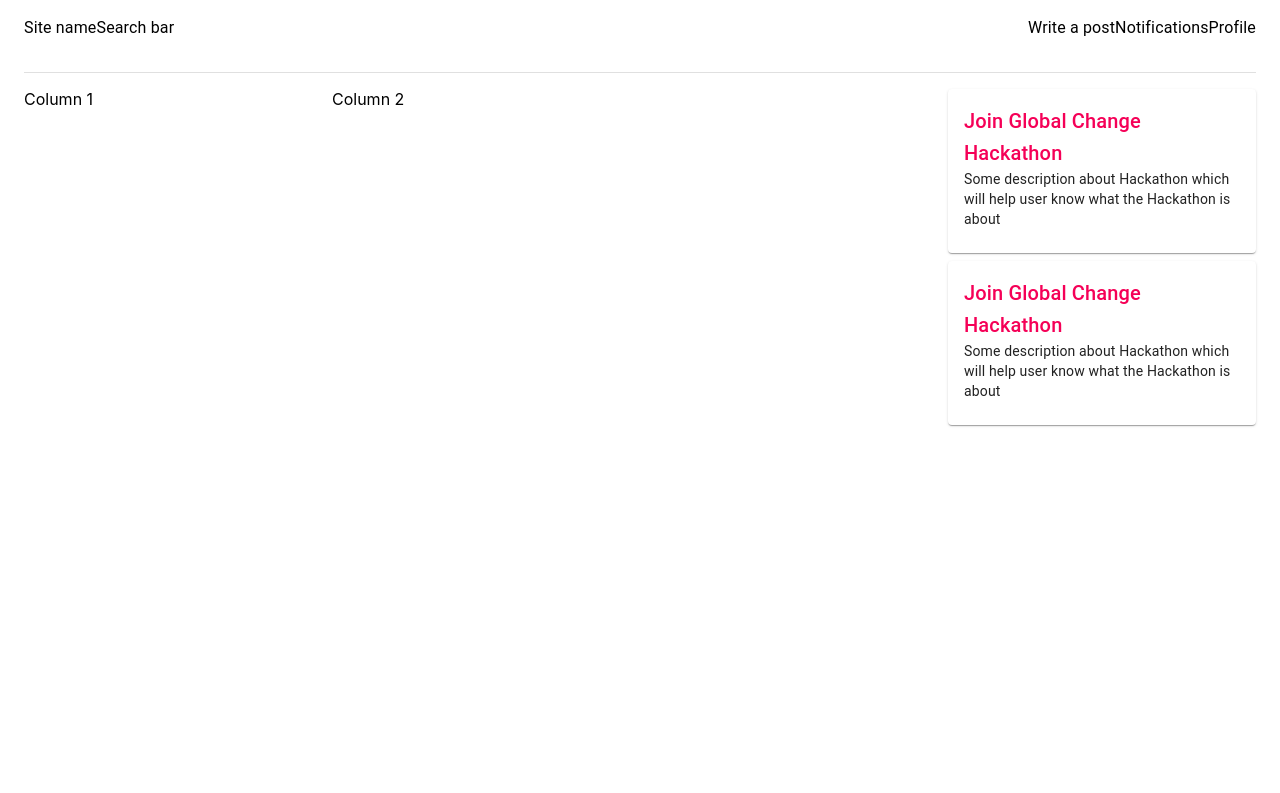
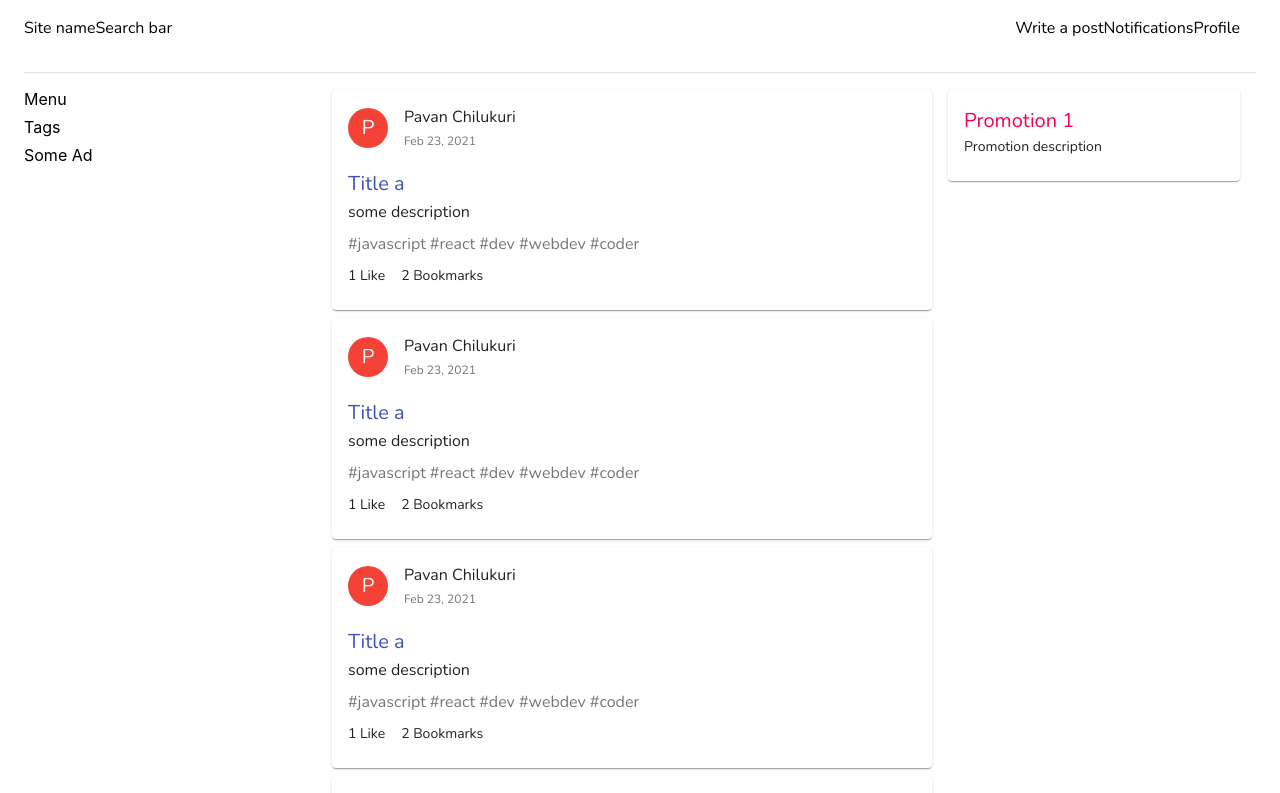
Before and after one commit to chilupa/dev-blog-ui, a React (Create React App) app: page / in a window 1280 px wide. Shown: the top 793 px of the page. Built offline with nearby package versions, Linux system fonts and the light colour scheme.

Commit message:
Add Nunito font to typography

```diff
--- a/package.json
+++ b/package.json
@@ -4,6 +4,7 @@
   "private": true,
   "dependencies": {
     "@material-ui/core": "^4.11.3",
+    "@material-ui/icons": "^4.11.2",
     "@testing-library/jest-dom": "^5.11.4",
     "@testing-library/react": "^11.1.0",
     "@testing-library/user-event": "^12.1.10",
--- a/public/index.html
+++ b/public/index.html
@@ -15,6 +15,14 @@
       user's mobile device or desktop. See https://developers.google.com/web/fundamentals/web-app-manifest/
     -->
     <link rel="manifest" href="%PUBLIC_URL%/manifest.json" />
+    <link rel="preconnect" href="https://fonts.gstatic.com" />
+    <link rel="preconnect" href="https://fonts.gstatic.com" />
+    <link rel="preconnect" href="https://fonts.gstatic.com" />
+    <link rel="preconnect" href="https://fonts.gstatic.com" />
+    <link
+      href="https://fonts.googleapis.com/css2?family=Nunito:ital,wght@0,400;0,600;0,700;0,800;0,900;1,400;1,600;1,700;1,800;1,900&display=swap"
+      rel="stylesheet"
+    />
     <!--
       Notice the use of %PUBLIC_URL% in the tags above.
       It will be replaced with the URL of the `public` folder during the build.
--- a/src/components/Header/Header.js
+++ b/src/components/Header/Header.js
@@ -5,7 +5,7 @@ const Header = () => {
   return (
     <Box>
       <Box pt={2} pb={2}>
-        <Grid container xs={12}>
+        <Grid container xs={12} spacing={2}>
           <Grid item xs={2}>
             <Typography variant="body1" component="span">
               Site name
--- /dev/null
+++ b/src/components/PostCard/Bookmark.js
@@ -0,0 +1,16 @@
+import React from 'react';
+import { Box, Typography } from '@material-ui/core';
+
+const Bookmark = ({ likeCount, bookmarkCount }) => (
+  <Box component="span" pl={likeCount === 0 ? 0 : 2}>
+    {bookmarkCount > 0 && (
+      <Typography variant="body2" component="span">
+        {bookmarkCount > 1
+          ? `${bookmarkCount} Bookmarks`
+          : `${bookmarkCount} Bookmark`}
+      </Typography>
+    )}
+  </Box>
+);
+
+export default Bookmark;
--- /dev/null
+++ b/src/components/PostCard/Like.js
@@ -0,0 +1,16 @@
+import React from 'react';
+import { Box, Typography } from '@material-ui/core';
+
+const Like = ({ likeCount }) => {
+  return (
+    likeCount > 0 && (
+      <Box component="span">
+        <Typography variant="body2" component="span">
+          {likeCount > 1 ? `${likeCount} Likes` : `${likeCount} Like`}
+        </Typography>
+      </Box>
+    )
+  );
+};
+
+export default Like;
--- /dev/null
+++ b/src/components/PostCard/PostCard.js
@@ -0,0 +1,59 @@
+import React from 'react';
+import Card from '@material-ui/core/Card';
+import CardContent from '@material-ui/core/CardContent';
+import Typography from '@material-ui/core/Typography';
+import { Avatar, Box, CardHeader, makeStyles } from '@material-ui/core';
+import { red } from '@material-ui/core/colors';
+import Like from './Like';
+import Bookmark from './Bookmark';
+import Tags from './Tags';
+
+const useStyles = makeStyles(() => ({
+  avatar: {
+    backgroundColor: red[500],
+  },
+  cardHeader: {
+    paddingBottom: '0px',
+  },
+}));
+
+const PostCard = ({ title, description, tags, likeCount, bookmarkCount }) => {
+  const classes = useStyles();
+  return (
+    <Box pb={1}>
+      <Card>
+        <CardHeader
+          className={classes.cardHeader}
+          avatar={
+            <Avatar aria-label="recipe" className={classes.avatar}>
+              P
+            </Avatar>
+          }
+          title={<Typography variant="body1">Pavan Chilukuri</Typography>}
+          subheader={
+            <Typography variant="caption" color="textSecondary">
+              Feb 23, 2021
+            </Typography>
+          }
+        />
+        <CardContent className={classes.cardContent}>
+          <Typography variant="h6" component="h1" color="primary">
+            {title}
+          </Typography>
+          {description && (
+            <Typography variant="body1" component="p">
+              {description}
+            </Typography>
+          )}
+          <Tags tags={tags} />
+          <Box pt={1}>
+            <Like likeCount={likeCount} />
+            <Bookmark likeCount={likeCount} bookmarkCount={bookmarkCount} />
+          </Box>
+        </CardContent>
+      </Card>
+    </Box>
+  );
+};
+
+export default PostCard;
--- /dev/null
+++ b/src/components/PostCard/Tags.js
@@ -0,0 +1,20 @@
+import React from 'react';
+import { Box, Typography } from '@material-ui/core';
+
+const Tags = ({ tags }) => {
+  return (
+    tags && (
+      <Box pt={1}>
+        {tags.map((tag, index) => (
+          <Box component="span" key={index}>
+            <Typography
+              component="body2"
+              color="textSecondary">{`#${tag} `}</Typography>
+          </Box>
+        ))}
+      </Box>
+    )
+  );
+};
+
+export default Tags;
--- /dev/null
+++ b/src/mocks/posts.js
@@ -0,0 +1,71 @@
+export const posts = [
+  {
+    title: 'Title a',
+    description: 'some description',
+    tags: ['javascript', 'react', 'dev', 'webdev', 'coder'],
+    likeCount: 1,
+    bookmarkCount: 2,
+  },
+  {
+    title: 'Title a',
+    description: 'some description',
+    tags: ['javascript', 'react', 'dev', 'webdev', 'coder'],
+    likeCount: 1,
+    bookmarkCount: 2,
+  },
+  {
+    title: 'Title a',
+    description: 'some description',
+    tags: ['javascript', 'react', 'dev', 'webdev', 'coder'],
+    likeCount: 1,
+    bookmarkCount: 2,
+  },
+  {
+    title: 'Title a',
+    tags: ['javascript', 'dev', 'webdev', 'coder'],
+    likeCount: 0,
+    bookmarkCount: 0,
+  },
+  {
+    title: 'Title a',
+    description: 'some description',
+    tags: ['javascript', 'react', 'dev', 'coder'],
+    likeCount: 0,
+    bookmarkCount: 1,
+  },
+  {
+    title: 'Title a',
+    description: 'some description',
+    tags: ['javascript', 'react', 'dev', 'webdev', 'coder'],
+    likeCount: 1,
+    bookmarkCount: 2,
+  },
+  {
+    title: 'Title a',
+    description: 'some description',
+    tags: ['javascript', 'webdev', 'coder'],
+    likeCount: 1,
+    bookmarkCount: 2,
+  },
+  {
+    title: 'Title a',
+    description: 'some description',
+    tags: ['javascript', 'react', 'dev', 'webdev', 'coder'],
+    likeCount: 1,
+    bookmarkCount: 2,
+  },
+  {
+    title: 'Title a',
+    description: 'some description',
+    tags: ['javascript', 'react', 'dev', 'webdev', 'coder'],
+    likeCount: 1,
+    bookmarkCount: 2,
+  },
+  {
+    title: 'Title a',
+    description: 'some description',
+    tags: ['javascript', 'react', 'dev', 'webdev', 'coder'],
+    likeCount: 1,
+    bookmarkCount: 2,
+  },
+];
--- a/src/pages/Home/Home.js
+++ b/src/pages/Home/Home.js
@@ -1,30 +1,23 @@
 import React from 'react';
 import { Box, Grid } from '@material-ui/core';
-import SimpleCard from '../../components/SimpleCard/SimpleCard';
+import { posts } from '../../mocks/posts';
+import Posts from './Posts';
+import Promotion from './Promotion';
 
 const Home = () => {
   return (
     <Box>
-      <Grid container xs={12}>
+      <Grid container xs={12} spacing={2}>
         <Grid item xs={3}>
-          Column 1
+          <Box>Menu</Box>
+          <Box pt={1}>Tags</Box>
+          <Box pt={1}>Some Ad</Box>
         </Grid>
         <Grid item xs={6}>
-          Column 2
+          <Posts posts={posts} />
         </Grid>
         <Grid item xs={3}>
-          <Box>
-            <SimpleCard
-              title="Join Global Change Hackathon"
-              description="Some description about Hackathon which will help user know what the Hackathon is about"
-            />
-          </Box>
-          <Box pt={1}>
-            <SimpleCard
-              title="Join Global Change Hackathon"
-              description="Some description about Hackathon which will help user know what the Hackathon is about"
-            />
-          </Box>
+          <Promotion title="Promotion 1" description="Promotion description" />
         </Grid>
       </Grid>
     </Box>
--- /dev/null
+++ b/src/pages/Home/Posts.js
@@ -0,0 +1,7 @@
+import React from 'react';
+import PostCard from '../../components/PostCard/PostCard';
+
+const Posts = ({ posts }) =>
+  posts.map((post, index) => <PostCard key={index} {...post} />);
+
+export default Posts;
--- /dev/null
+++ b/src/pages/Home/Promotion.js
@@ -0,0 +1,11 @@
+import React from 'react';
+import { Box } from '@material-ui/core';
+import SimpleCard from '../../components/SimpleCard/SimpleCard';
+
+const Promotion = ({ title, description }) => (
+  <Box>
+    <SimpleCard title={title} description={description} />
+  </Box>
+);
+
+export default Promotion;
--- a/src/utils/theme.js
+++ b/src/utils/theme.js
@@ -2,6 +2,21 @@ import { createMuiTheme } from '@material-ui/core/styles';
 
 const theme = createMuiTheme({
   palette: {},
+  typography: {
+    fontFamily: [
+      'Nunito',
+      '-apple-system',
+      'BlinkMacSystemFont',
+      '"Segoe UI"',
+      'Roboto',
+      '"Helvetica Neue"',
+      'Arial',
+      'sans-serif',
+      '"Apple Color Emoji"',
+      '"Segoe UI Emoji"',
+      '"Segoe UI Symbol"',
+    ].join(','),
+  },
 });
 
 export default theme;
```
Also changed, not shown: 1 other file (tests, documents, lock files or other folders).
